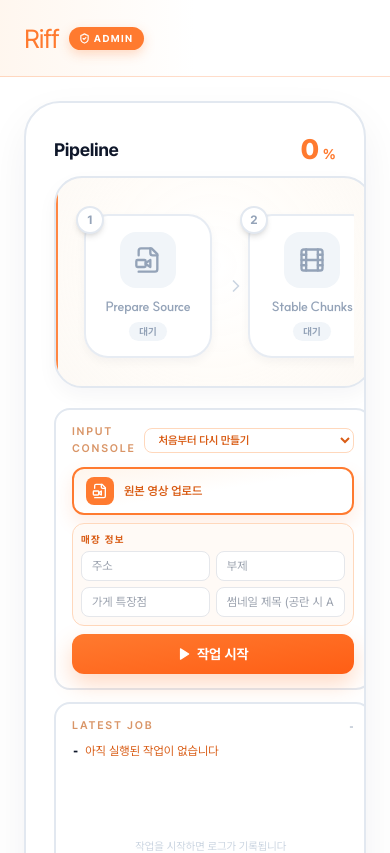
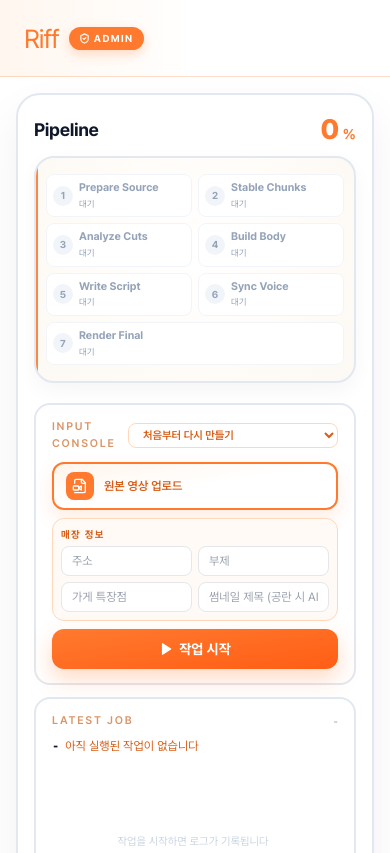
Before and after one commit to Project-Riff/Riff-FE, a Next.js app: page /admin/design-preview in a window 390 px wide. Shown: the top 853 px of the page. Built offline with nearby package versions, Linux system fonts and the light colour scheme.

Commit message:
style: optimize admin pipeline layout for mobile responsiveness

```diff
--- a/components/admin/ShortformStudioPage.tsx
+++ b/components/admin/ShortformStudioPage.tsx
@@ -501,12 +501,12 @@ export default function ShortformStudioPage() {
   }, [jobLogs.length]);
 
   return (
-    <main className="min-h-screen bg-white px-5 py-6 text-slate-900 md:px-8">
+    <main className="min-h-screen bg-white px-3 py-4 text-slate-900 md:px-8 md:py-6">
       <div className="mx-auto max-w-[1540px]">
         <div className="relative">
           <div className="min-h-[calc(100vh-80px)]">
             <section className="flex min-w-0 flex-col px-1">
-              <div className="relative flex-1 overflow-hidden rounded-[36px] border-2 border-slate-200 bg-white px-6 py-7 shadow-[0_18px_44px_rgba(24,29,49,0.06)]">
+              <div className="relative flex-1 overflow-hidden rounded-[24px] md:rounded-[36px] border-2 border-slate-200 bg-white px-3 py-4 md:px-6 md:py-7 shadow-[0_18px_44px_rgba(24,29,49,0.06)]">
                 <div className="p-1">
                   <div className="mb-3 flex items-center justify-between">
                     <div className="text-lg font-bold tracking-[-0.02em] text-slate-900">
@@ -523,7 +523,7 @@ export default function ShortformStudioPage() {
                   </div>
 
                   <div className="grid gap-5">
-                    <div className="relative overflow-hidden rounded-[28px] border-2 border-slate-200 bg-[radial-gradient(circle_at_50%_42%,rgba(255,255,255,0.99),rgba(255,252,248,0.96)_56%,rgba(252,248,243,0.88)_100%)] px-4 py-4 shadow-[0_8px_20px_rgba(15,23,42,0.04)]">
+                    <div className="relative overflow-hidden rounded-[20px] md:rounded-[28px] border-2 border-slate-200 bg-[radial-gradient(circle_at_50%_42%,rgba(255,255,255,0.99),rgba(255,252,248,0.96)_56%,rgba(252,248,243,0.88)_100%)] px-2 py-3 md:px-4 md:py-4 shadow-[0_8px_20px_rgba(15,23,42,0.04)]">
                       <div
                         className="pipeline-progress-fill pointer-events-none absolute inset-y-0 left-0 transition-[width] duration-700 ease-out"
                         style={{ width: `${pipelinePercent}%` }}
@@ -532,7 +532,9 @@ export default function ShortformStudioPage() {
                         className="pointer-events-none absolute inset-y-0 z-[1] w-[3px] -translate-x-1/2 bg-[#ff7a2f] shadow-[0_0_14px_rgba(255,122,47,0.85)] transition-[left] duration-700 ease-out"
                         style={{ left: `${pipelinePercent}%`, opacity: pipelinePercent > 0 && pipelinePercent < 100 ? 1 : 0 }}
                       />
-                      <div className="relative z-10 flex w-full items-center overflow-x-auto px-3 pb-3 pt-5 [&::-webkit-scrollbar]:hidden [-ms-overflow-style:none] [scrollbar-width:none]">
+
+                      {/* Desktop Horizontal View */}
+                      <div className="relative z-10 hidden md:flex w-full items-center overflow-x-auto px-3 pb-3 pt-5 [&::-webkit-scrollbar]:hidden [-ms-overflow-style:none] [scrollbar-width:none]">
                         {pipelineStages.map((stage, idx) => {
                           const isLast = idx === pipelineStages.length - 1;
                           const status = pipelineStatuses[idx];
@@ -577,6 +579,55 @@ export default function ShortformStudioPage() {
                                 </div>
                               )}
                             </Fragment>
+                          );
+                        })}
+                      </div>
+
+                      {/* Mobile Grid View */}
+                      <div className="relative z-10 grid grid-cols-2 md:hidden gap-1.5 px-0.5 py-1">
+                        {pipelineStages.map((stage, idx) => {
+                          const status = pipelineStatuses[idx];
+                          const isActive = status === "active";
+                          const isDone = status === "done";
+                          return (
+                            <div
+                              key={stage.key}
+                              className={`flex items-center gap-1.5 rounded-lg border p-1.5 transition-all ${
+                                isActive
+                                  ? "border-[#ff7a2f] bg-[#fff5ec] text-[#d95d16] font-semibold shadow-[0_4px_12px_rgba(255,122,47,0.1)]"
+                                  : isDone
+                                    ? "border-emerald-200 bg-emerald-50/50 text-slate-700"
+                                    : "border-slate-100 bg-white text-slate-400"
+                              } ${idx === 6 ? "col-span-2" : ""}`}
+                            >
+                              <span
+                                className={`flex h-5 w-5 shrink-0 items-center justify-center rounded-full text-[10px] font-bold ${
+                                  isActive
+                                    ? "bg-[#ff7a2f] text-white animate-pulse"
+                                    : isDone
+                                      ? "bg-emerald-500 text-white"
+                                      : "bg-slate-100 text-slate-400"
+                                }`}
+                              >
+                                {idx + 1}
+                              </span>
+                              <div className="min-w-0 flex-1">
+                                <p className="truncate text-[11px] leading-tight font-bold">
+                                  {stage.title}
+                                </p>
+                                <p
+                                  className={`truncate text-[9px] mt-0.5 ${
+                                    isActive
+                                      ? "text-[#d95d16]/80 font-medium"
+                                      : isDone
+                                        ? "text-emerald-600 font-medium"
+                                        : "text-slate-400"
+                                  }`}
+                                >
+                                  {isActive ? "진행 중" : isDone ? "완료" : "대기"}
+                                </p>
+                              </div>
+                            </div>
                           );
                         })}
                       </div>
```
